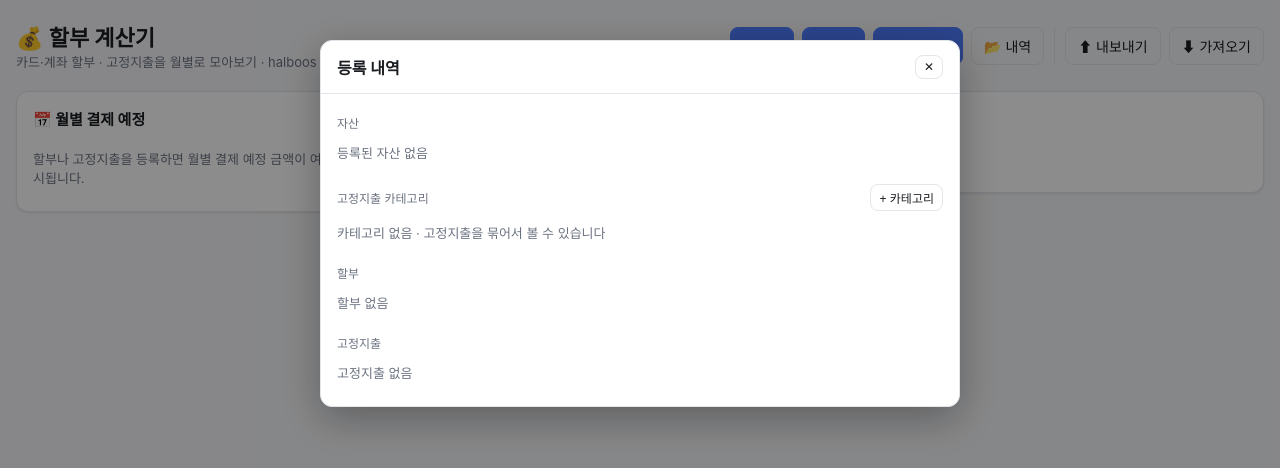
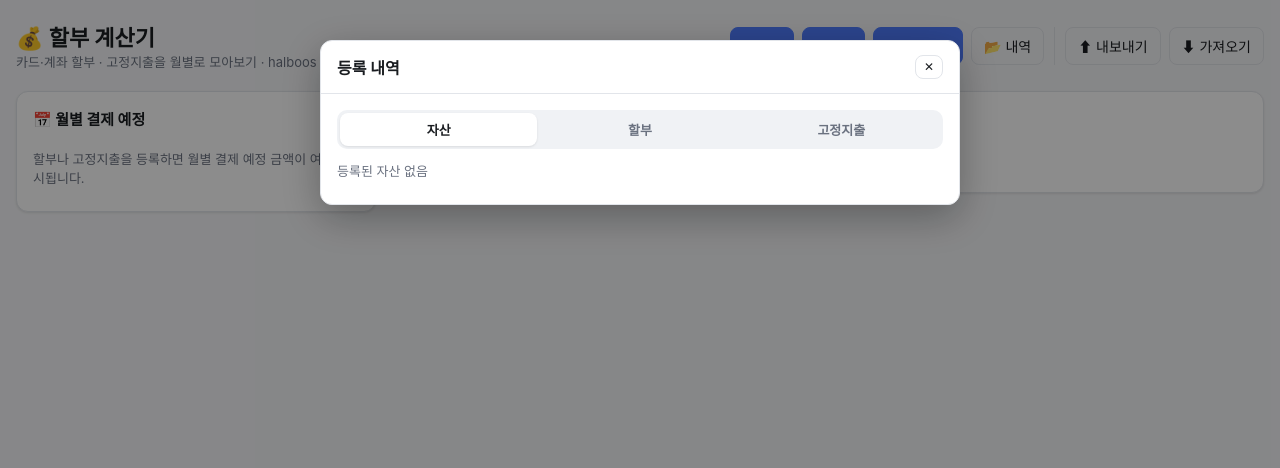
Before and after one commit to Waltzo/Halboos, a React (Vite) app: page / in a window 1280 px wide. Both pictures are taken after a click on the button "📂 내역". Shown: the top 468 px of the page. Built offline with nearby package versions, Linux system fonts and the light colour scheme.

Commit message:
내역 수정

```diff
--- a/src/components/Registry.tsx
+++ b/src/components/Registry.tsx
@@ -1,3 +1,4 @@
+import { useState } from 'react'
 import {
   useStore,
   countCategoryRefs,
@@ -5,10 +6,27 @@ import {
   confirmRemoveCategory,
 } from '../store'
 import AssetBadge from './AssetBadge'
-import { formatKRW, formatMonthKr } from '../lib/format'
+import { formatKRW, formatMonthKr, currentMonth } from '../lib/format'
 import { lastBillingMonth, totalFee } from '../lib/installment'
-import type { FixedExpense } from '../types'
+import type { FixedExpense, Installment } from '../types'
 import type { ModalState } from '../App'
+
+type Tab = 'asset' | 'installment' | 'fixed'
+
+const TABS: { key: Tab; label: string }[] = [
+  { key: 'asset', label: '자산' },
+  { key: 'installment', label: '할부' },
+  { key: 'fixed', label: '고정지출' },
+]
+
+// 종료 여부: 마지막 청구월/종료월이 이번 달보다 과거면 종료
+const isInstallmentEnded = (i: Installment, now: string) => lastBillingMonth(i) < now
+const isFixedEnded = (f: FixedExpense, now: string) => !!f.endMonth && f.endMonth < now
+
+// 종료된 항목을 원래 순서를 지키면서 뒤로 보냄
+function endedLast<T>(items: T[], ended: (x: T) => boolean): T[] {
+  return [...items.filter((x) => !ended(x)), ...items.filter(ended)]
+}
 
 export default function Registry({ onEdit }: { onEdit: (m: ModalState) => void }) {
   const assets = useStore((s) => s.assets)
@@ -17,9 +35,19 @@ export default function Registry({ onEdit }: { onEdit: (m: ModalState) => void }
   const fixedExpenses = useStore((s) => s.fixedExpenses)
   const removeInstallment = useStore((s) => s.removeInstallment)
   const removeFixed = useStore((s) => s.removeFixedExpense)
+  const reorderAssets = useStore((s) => s.reorderAssets)
 
+  const [tab, setTab] = useState<Tab>('asset')
+  // 드래그는 핸들에서 시작할 때만 허용
+  const [dragArmed, setDragArmed] = useState(false)
+  const [dragIndex, setDragIndex] = useState<number | null>(null)
+  const [overIndex, setOverIndex] = useState<number | null>(null)
+
+  const now = currentMonth()
   const assetName = (id: string) => assets.find((a) => a.id === id)?.name ?? '(삭제된 자산)'
   const fixedTotal = fixedExpenses.reduce((s, f) => s + f.amount, 0)
+
+  const sortedInstallments = endedLast(installments, (i) => isInstallmentEnded(i, now))
 
   // 카테고리별 고정지출 묶음 (없는 카테고리를 참조하는 항목도 미분류로)
   const known = new Set(categories.map((c) => c.id))
@@ -35,13 +63,29 @@ export default function Registry({ onEdit }: { onEdit: (m: ModalState) => void }
       name: '미분류',
       items: fixedExpenses.filter((f) => !f.categoryId || !known.has(f.categoryId)),
     },
-  ].filter((g) => g.items.length > 0)
+  ]
+    .filter((g) => g.items.length > 0)
+    .map((g) => ({ ...g, items: endedLast(g.items, (f) => isFixedEnded(f, now)) }))
 
-  const fixedItem = (f: FixedExpense) => (
-    <div className="list-item" key={f.id}>
+  const endDrag = () => {
+    setDragArmed(false)
+    setDragIndex(null)
+    setOverIndex(null)
+  }
+
+  const moveAsset = (from: number, to: number) => {
+    if (to < 0 || to >= assets.length) return
+    reorderAssets(from, to)
+  }
+
+  const fixedItem = (f: FixedExpense) => {
+    const ended = isFixedEnded(f, now)
+    return (
+      <div className={'list-item' + (ended ? ' ended' : '')} key={f.id}>
         <div className="li-main">
           <div>
             {f.label} <span className="muted">· {assetName(f.assetId)}</span>
+            {ended && <span className="end-tag">종료</span>}
           </div>
           <div className="muted">
             매월 {formatKRW(f.amount)} · {formatMonthKr(f.startMonth)}~
@@ -58,15 +102,74 @@ export default function Registry({ onEdit }: { onEdit: (m: ModalState) => void }
         </div>
       </div>
     )
+  }
 
   return (
     <div className="panel">
       <h2>📂 등록 내역</h2>
 
-      <div className="muted section-label">자산</div>
+      <div className="tabs" role="tablist">
+        {TABS.map((t) => (
+          <button
+            key={t.key}
+            role="tab"
+            aria-selected={tab === t.key}
+            className={'tab' + (tab === t.key ? ' on' : '')}
+            onClick={() => setTab(t.key)}
+          >
+            {t.label}
+          </button>
+        ))}
+      </div>
+
+      {tab === 'asset' && (
+        <>
           {assets.length === 0 && <div className="empty">등록된 자산 없음</div>}
-      {assets.map((a) => (
-        <div className="list-item" key={a.id}>
+          {assets.map((a, idx) => (
+            <div
+              className={
+                'list-item drag-row' +
+                (dragIndex === idx ? ' dragging' : '') +
+                (overIndex === idx && dragIndex !== null && dragIndex !== idx ? ' drag-over' : '')
+              }
+              key={a.id}
+              draggable={dragArmed}
+              onDragStart={(e) => {
+                setDragIndex(idx)
+                e.dataTransfer.effectAllowed = 'move'
+                e.dataTransfer.setData('text/plain', String(idx))
+              }}
+              onDragEnd={endDrag}
+              onDragOver={(e) => {
+                if (dragIndex === null) return
+                e.preventDefault()
+                e.dataTransfer.dropEffect = 'move'
+                if (overIndex !== idx) setOverIndex(idx)
+              }}
+              onDrop={(e) => {
+                e.preventDefault()
+                if (dragIndex !== null) moveAsset(dragIndex, idx)
+                endDrag()
+              }}
+            >
+              <button
+                className="drag-handle"
+                aria-label={`${a.name} 순서 변경`}
+                title="드래그해서 순서 변경 (↑/↓ 키도 가능)"
+                onPointerDown={() => setDragArmed(true)}
+                onPointerUp={() => setDragArmed(false)}
+                onKeyDown={(e) => {
+                  if (e.key === 'ArrowUp') {
+                    e.preventDefault()
+                    moveAsset(idx, idx - 1)
+                  } else if (e.key === 'ArrowDown') {
+                    e.preventDefault()
+                    moveAsset(idx, idx + 1)
+                  }
+                }}
+              >
+                ⠿
+              </button>
               <div className="li-main">
                 <span className="cg-name">
                   <AssetBadge asset={a} />
@@ -79,18 +182,65 @@ export default function Registry({ onEdit }: { onEdit: (m: ModalState) => void }
                 </div>
               </div>
               <div className="li-actions">
-            <button className="tiny ghost" onClick={() => onEdit({ type: 'asset', editingId: a.id })}>
+                <button
+                  className="tiny ghost"
+                  onClick={() => onEdit({ type: 'asset', editingId: a.id })}
+                >
                   수정
                 </button>
-            <button className="tiny ghost danger" onClick={() => confirmRemoveAsset(a.id, a.name)}>
+                <button
+                  className="tiny ghost danger"
+                  onClick={() => confirmRemoveAsset(a.id, a.name)}
+                >
                   삭제
                 </button>
               </div>
             </div>
           ))}
+        </>
+      )}
 
-      <div className="section-label section-head">
-        <span className="muted">고정지출 카테고리</span>
+      {tab === 'installment' && (
+        <>
+          {installments.length === 0 && <div className="empty">할부 없음</div>}
+          {sortedInstallments.map((i) => {
+            const fee = totalFee(i)
+            const ended = isInstallmentEnded(i, now)
+            return (
+              <div className={'list-item' + (ended ? ' ended' : '')} key={i.id}>
+                <div className="li-main">
+                  <div>
+                    {i.label} <span className="muted">· {assetName(i.assetId)}</span>
+                    {ended && <span className="end-tag">종료</span>}
+                  </div>
+                  <div className="muted">
+                    {formatKRW(i.total)} · {i.months}개월 ·{' '}
+                    {i.interest === 'interest' ? `유이자 ${i.annualRate}%` : '무이자'} ·{' '}
+                    {formatMonthKr(i.firstBillingMonth)}~{formatMonthKr(lastBillingMonth(i))}
+                    {fee > 0 && ` · 총수수료 ${formatKRW(fee)}`}
+                  </div>
+                </div>
+                <div className="li-actions">
+                  <button
+                    className="tiny ghost"
+                    onClick={() => onEdit({ type: 'installment', editingId: i.id })}
+                  >
+                    수정
+                  </button>
+                  <button className="tiny ghost danger" onClick={() => removeInstallment(i.id)}>
+                    삭제
+                  </button>
+                </div>
+              </div>
+            )
+          })}
+        </>
+      )}
+
+      {tab === 'fixed' && (
+        <>
+          <div className="section-head section-label">
+            <span className="muted">카테고리</span>
             <button className="tiny ghost" onClick={() => onEdit({ type: 'category' })}>
               + 카테고리
             </button>
@@ -108,7 +258,9 @@ export default function Registry({ onEdit }: { onEdit: (m: ModalState) => void }
                 <div className="muted">
                   고정지출 {countCategoryRefs(c.id)}건 ·{' '}
                   {formatKRW(
-                fixedExpenses.filter((f) => f.categoryId === c.id).reduce((s, f) => s + f.amount, 0),
+                    fixedExpenses
+                      .filter((f) => f.categoryId === c.id)
+                      .reduce((s, f) => s + f.amount, 0),
                   )}
                   /월
                 </div>
@@ -130,35 +282,6 @@ export default function Registry({ onEdit }: { onEdit: (m: ModalState) => void }
             </div>
           ))}
 
-      <div className="muted section-label">할부</div>
-      {installments.length === 0 && <div className="empty">할부 없음</div>}
-      {installments.map((i) => {
-        const fee = totalFee(i)
-        return (
-          <div className="list-item" key={i.id}>
-            <div className="li-main">
-              <div>
-                {i.label} <span className="muted">· {assetName(i.assetId)}</span>
-              </div>
-              <div className="muted">
-                {formatKRW(i.total)} · {i.months}개월 ·{' '}
-                {i.interest === 'interest' ? `유이자 ${i.annualRate}%` : '무이자'} ·{' '}
-                {formatMonthKr(i.firstBillingMonth)}~{formatMonthKr(lastBillingMonth(i))}
-                {fee > 0 && ` · 총수수료 ${formatKRW(fee)}`}
-              </div>
-            </div>
-            <div className="li-actions">
-              <button className="tiny ghost" onClick={() => onEdit({ type: 'installment', editingId: i.id })}>
-                수정
-              </button>
-              <button className="tiny ghost danger" onClick={() => removeInstallment(i.id)}>
-                삭제
-              </button>
-            </div>
-          </div>
-        )
-      })}
-
           <div className="muted section-label">
             고정지출
             {fixedExpenses.length > 0 && ` · 월 합계 ${formatKRW(fixedTotal)}`}
@@ -171,13 +294,13 @@ export default function Registry({ onEdit }: { onEdit: (m: ModalState) => void }
                   <span className="dot" style={{ background: g.color ?? 'var(--border)' }} />
                   {g.name}
                 </span>
-            <span className="amt">
-              {formatKRW(g.items.reduce((s, f) => s + f.amount, 0))}/월
-            </span>
+                <span className="amt">{formatKRW(g.items.reduce((s, f) => s + f.amount, 0))}/월</span>
               </div>
               {g.items.map(fixedItem)}
             </div>
           ))}
+        </>
+      )}
     </div>
   )
 }
--- a/src/index.css
+++ b/src/index.css
@@ -274,6 +274,76 @@ button.danger:hover { border-color: var(--danger); }
   gap: 8px;
 }
 
+/* 등록 내역 탭 */
+.tabs {
+  display: flex;
+  gap: 4px;
+  padding: 3px;
+  margin-bottom: 4px;
+  background: var(--panel-2);
+  border-radius: 10px;
+}
+.tabs .tab {
+  flex: 1;
+  padding: 7px 10px;
+  font-size: 13px;
+  font-weight: 600;
+  color: var(--muted);
+  background: transparent;
+  border: none;
+  border-radius: 8px;
+  cursor: pointer;
+}
+.tabs .tab:hover { color: var(--text); }
+.tabs .tab.on {
+  color: var(--text);
+  background: var(--panel);
+  box-shadow: var(--shadow);
+}
+
+/* 종료된 할부 / 고정지출 */
+.list-item.ended {
+  padding: 8px;
+  margin: 0 -8px;
+  border-radius: 8px;
+  background: var(--panel-2);
+  color: var(--muted);
+}
+.list-item.ended .li-main > div:first-child { color: var(--muted); }
+.end-tag {
+  display: inline-block;
+  margin-left: 6px;
+  padding: 0 5px;
+  font-size: 10px;
+  line-height: 16px;
+  color: var(--muted);
+  background: var(--panel);
+  border: 1px solid var(--border);
+  border-radius: 999px;
+  vertical-align: middle;
+}
+
+/* 자산 순서 드래그 */
+.drag-row { padding-left: 2px; }
+.drag-row.dragging { opacity: 0.4; }
+.drag-row.drag-over { box-shadow: inset 0 2px 0 var(--accent); }
+.drag-handle {
+  flex: none;
+  align-self: center;
+  padding: 2px 4px;
+  margin-right: 2px;
+  font-size: 14px;
+  line-height: 1;
+  color: var(--muted);
+  background: none;
+  border: none;
+  border-radius: 6px;
+  cursor: grab;
+  touch-action: none;
+}
+.drag-handle:hover { color: var(--text); background: var(--panel-2); }
+.drag-handle:active { cursor: grabbing; }
+
 /* 고정지출 카테고리 묶음 */
 .cat-group { margin-top: 8px; }
 .cat-head {
```
Also changed, not shown: src/store.ts (+11 -0 lines). Lines whose indentation alone changed are shown as unchanged.
